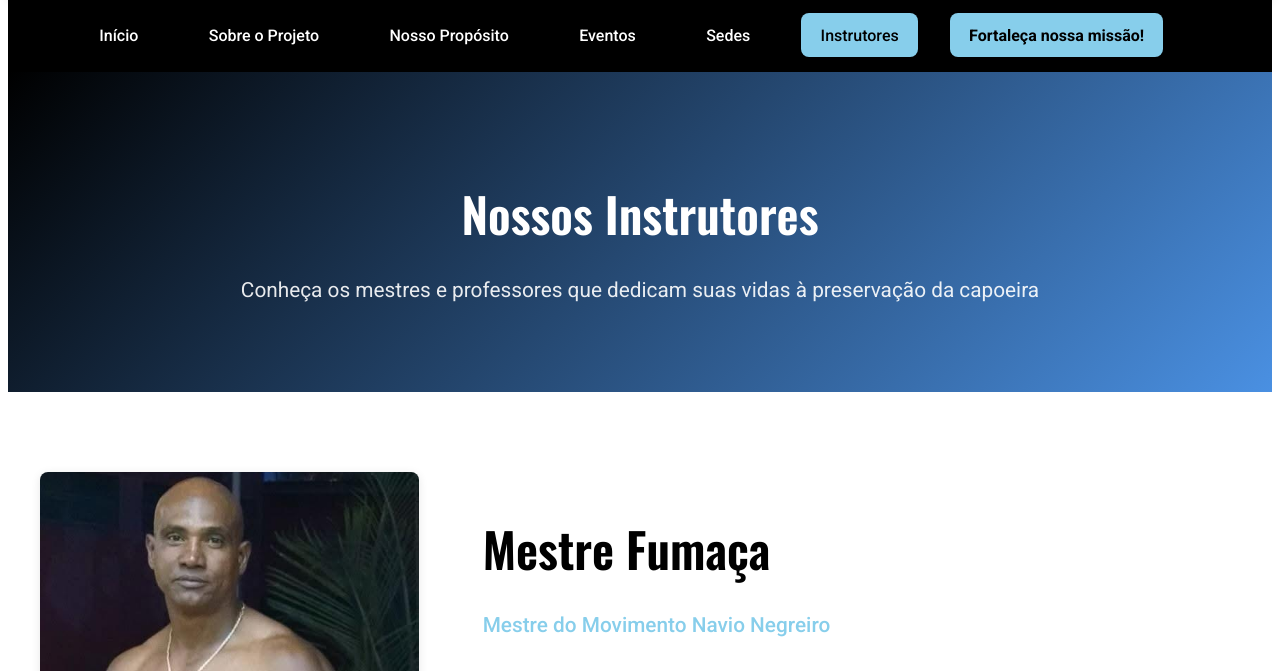
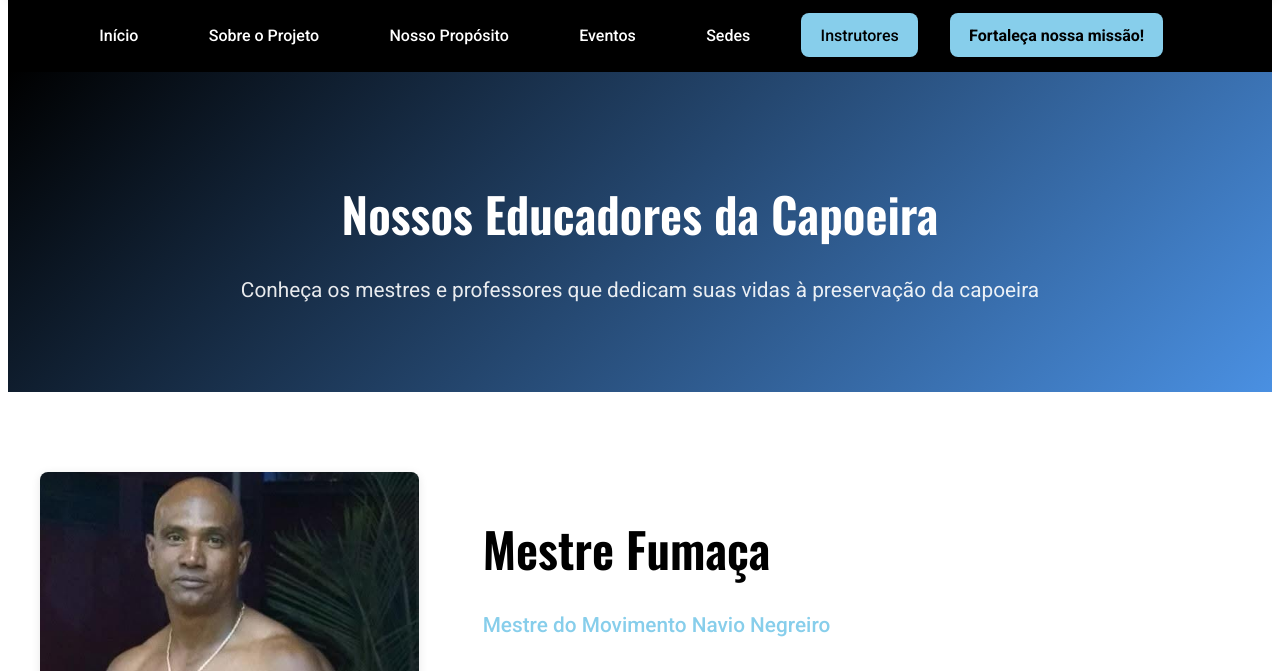
Before and after one commit to MiguelDrD/capoeira-site, a plain HTML site: page assets/HTML/instrutores.html in a window 1280 px wide. Shown: the part 110-781 px from the top of the page. Drawn offline with nearby package versions, Linux system fonts and the light colour scheme.

Commit message:
Update instrutores.html

```diff
--- a/assets/HTML/instrutores.html
+++ b/assets/HTML/instrutores.html
@@ -56,7 +56,7 @@
     <section class="page-hero">
         <div class="container">
             <div class="page-hero-content">
-                <h1 class="page-title">Nossos Instrutores</h1>
+                <h1 class="page-title">Nossos Educadores da Capoeira</h1>
                 <p class="page-subtitle">Conheça os mestres e professores que dedicam suas vidas à preservação da capoeira</p>
             </div>
         </div>
```
